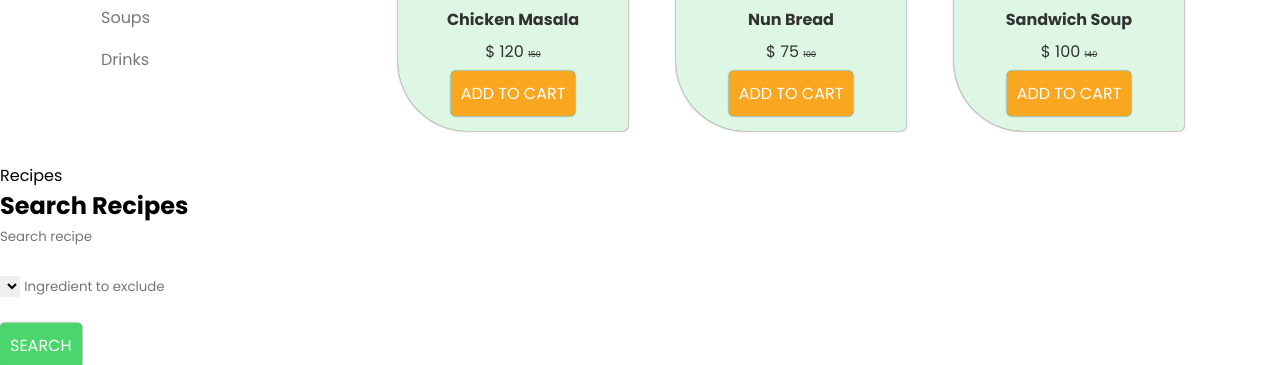
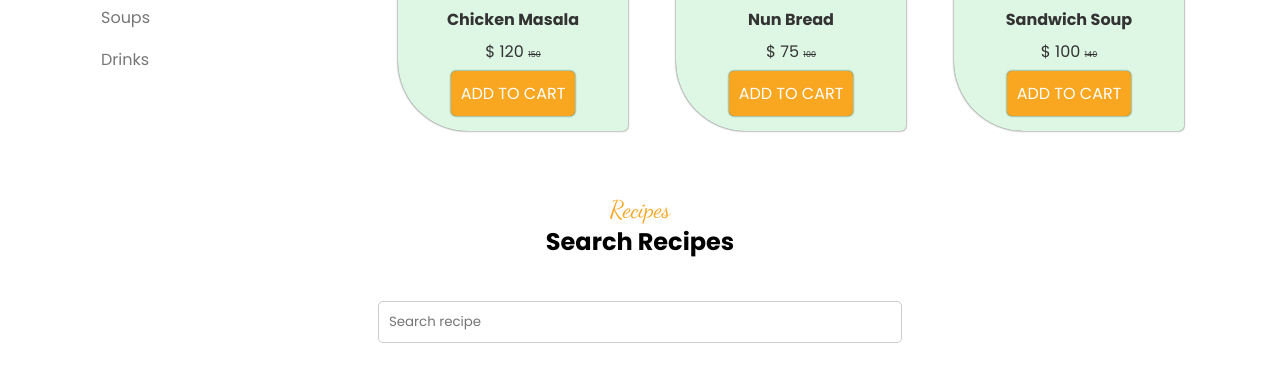
Before and after one commit to githinjisamson1/js-restaurant-landing-page, a plain HTML site: page index.html in a window 1280 px wide. Shown: the part 1683-2048 px from the top of the page. Drawn offline with Linux system fonts and the light colour scheme.

Commit message:
Style  explore-recipes-esction

```diff
--- a/style.css
+++ b/style.css
@@ -27,7 +27,8 @@ header,
 .cards,
 .menu-cards,
 .menu-card-items,
-.footer-container {
+.footer-container,
+.diet-plus-exclude {
   display: flex;
   justify-content: space-between;
   align-items: center;
@@ -39,7 +40,8 @@ header,
 .welcome-container,
 .reason-container,
 .menu-container,
-.footer-container {
+.footer-container,
+.explore-recipes-container {
   padding-left: 6rem;
   padding-right: 6rem;
 }
@@ -48,14 +50,16 @@ header,
 .welcome-container,
 .reason-container,
 .menu-container,
-.footer-container {
+.footer-container,
+.explore-recipes-container {
   padding-top: 2rem;
   padding-bottom: 2rem;
 }
 /* SECTION BOOKMARKS  */
 .welcome,
 .reason,
-.browse {
+.browse,
+.recipes {
   font-family: "Dancing Script", cursive;
   color: var(--yellow);
   font-size: 1.5rem;
@@ -63,7 +67,8 @@ header,
 
 /* CARDS */
 .card,
-.card-item {
+.card-item,
+.search-result {
   background-color: var(--green-light);
   border-radius: 5px 70px 5px 70px;
   color: #333;
@@ -80,7 +85,7 @@ header,
 button {
   padding: 10px;
   border-radius: 5px;
-  background-color: var(--green);
+  /* background-color: var(--green); */
   color: var(--white);
   box-shadow: 0px 0px 2px var(--green-dark);
   font-size: 1rem;
@@ -89,11 +94,13 @@ button {
   transition: all 300ms ease;
 }
 .home-btn,
-.welcome-btn {
+.welcome-btn,
+#recipe-btn {
   background-color: var(--green);
 }
 .home-btn:hover,
-.welcome-btn:hover {
+.welcome-btn:hover,
+#recipe-btn:hover {
   background-color: var(--white);
   color: var(--green);
 }
@@ -143,6 +150,7 @@ a {
 .home-container {
   background-color: var(--green-light);
   gap: 3rem;
+  border-radius: 0px 0px 50px 50px;
 }
 .home-title {
   font-size: 3.5rem;
@@ -267,9 +275,46 @@ ul.menu {
   color: var(--yellow);
 }
 
+/* style explore recipes section */
+.explore-recipes-container {
+  text-align: center;
+}
+#recipe-form {
+  margin-top: 2rem;
+
+  /* center form */
+  width: 50%;
+  margin-left: auto;
+  margin-right: auto;
+
+  padding: 10px;
+  border-radius: 5px;
+}
+input[type="text"],
+select {
+  color: #333;
+  border: 1px solid #ccc;
+  padding: 10px;
+  border-radius: 5px;
+}
+input[id="recipe-name"] {
+  width: 100%;
+}
+.diet-plus-exclude {
+  gap: 1rem;
+}
+input[id="exclude-ingredient"],
+select {
+  width: 50%;
+}
+#recipe-btn {
+  width: 100%;
+}
+
 /* style footer section */
 .footer-container {
   background-color: var(--green-light);
+  border-radius: 50px 50px 0px 0px;
   font-weight: 200;
   color: #444;
 }
@@ -297,3 +342,10 @@ ul.menu {
 .footer-container .links a:hover {
   border-bottom: 1px solid #444;
 }
+
+/* styling search result container */
+.search-results-container {
+  display: grid;
+  grid-template-columns: repeat(4fr);
+  gap: 2rem;
+}
```
